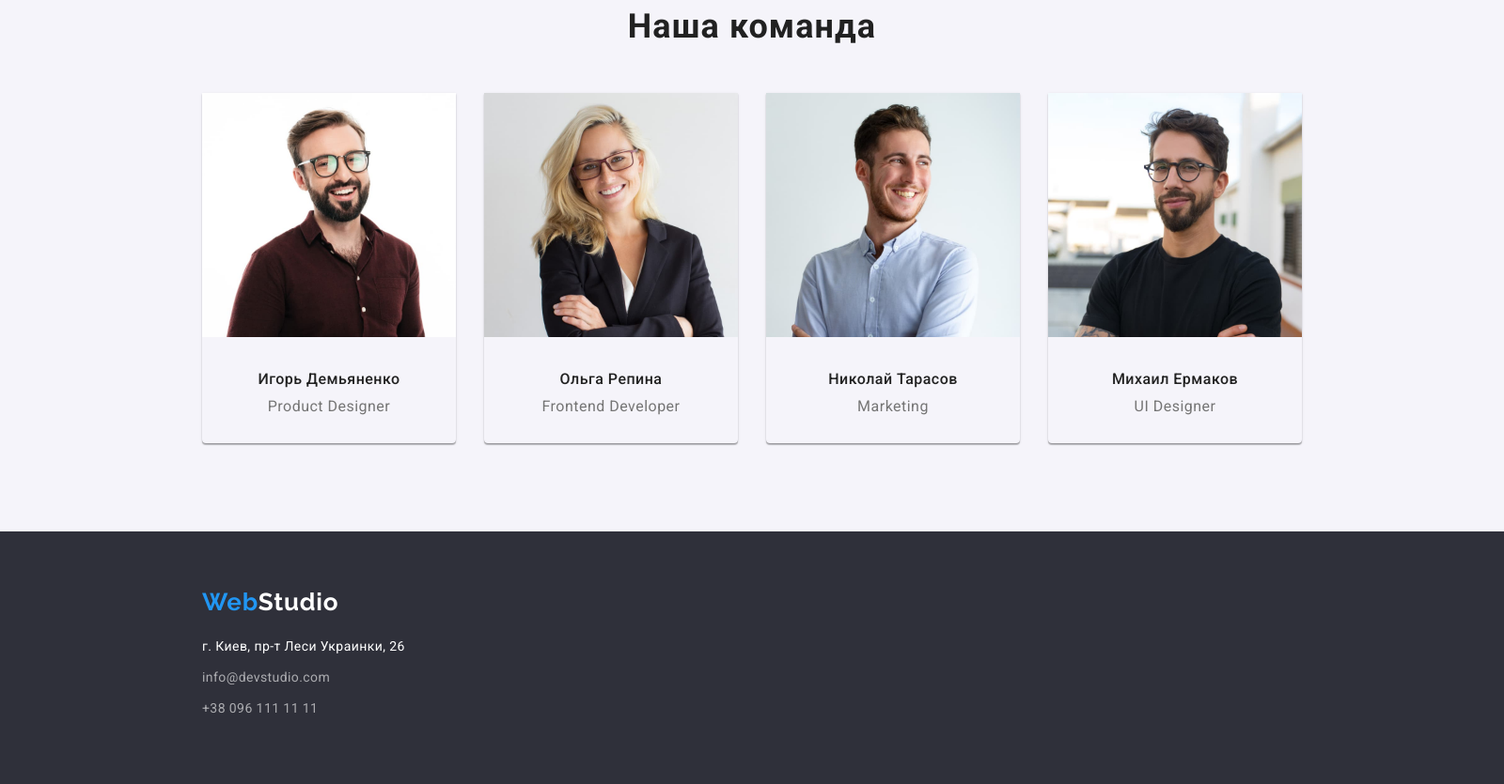
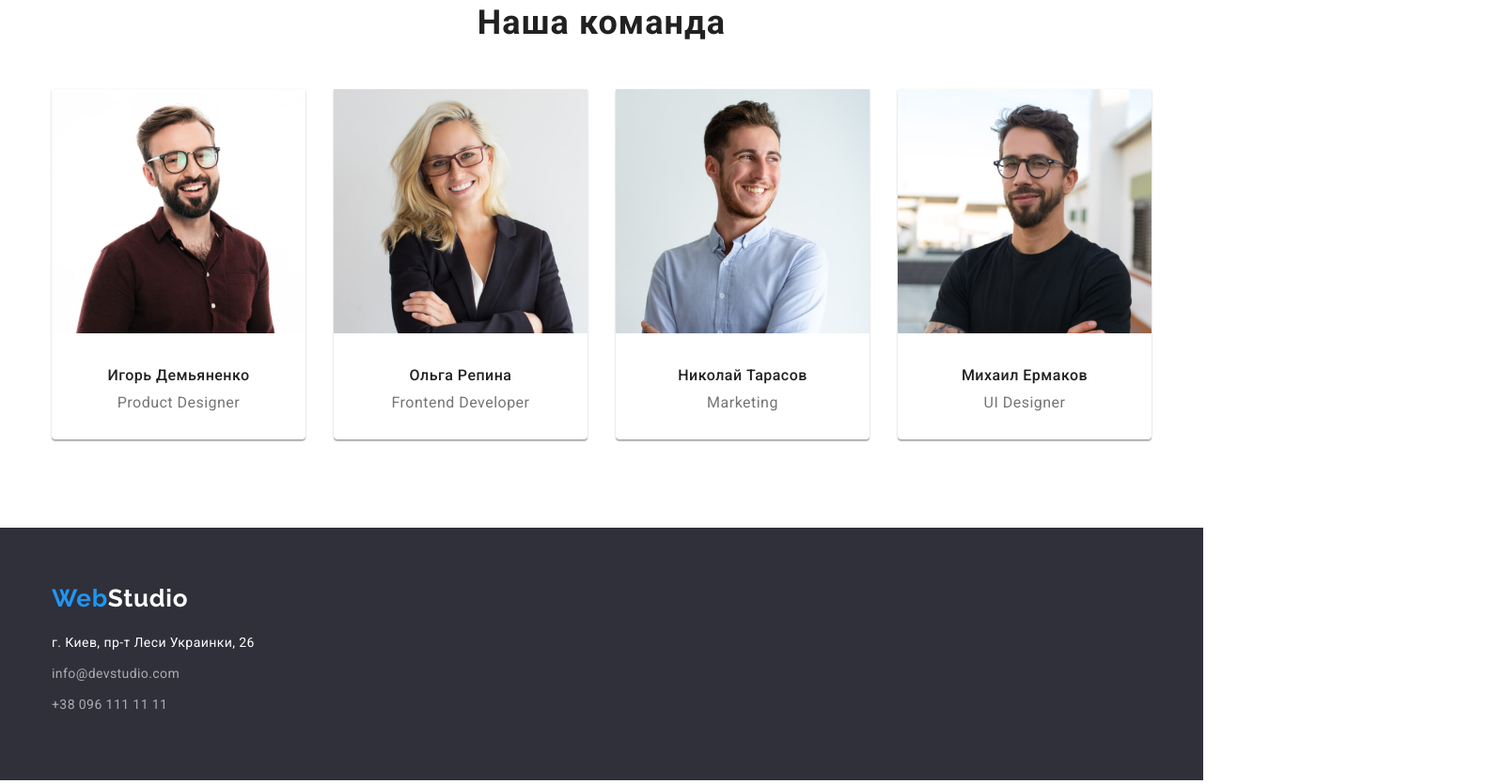
Before and after one commit to andriydzyunyak/goit-markup-hw-03, a plain HTML site: page index.html in a window 1280 px wide. Shown: the part 1543-2378 px from the top of the page at 94% size, 1600 px wide, since content can reach past the window. Drawn offline with nearby package versions, Linux system fonts and the light colour scheme.

Commit message:
Adding some corections

```diff
--- a/css/style.css
+++ b/css/style.css
@@ -10,7 +10,6 @@
 body {
   font-family: 'Roboto', sans-serif;
   color: #ffffff;
-  width: 1600px;
 }
 
 p,
@@ -32,7 +31,6 @@ ul {
 
 .container {
   width: 1200px;
-  max-width: 1600px;
   padding: 0 15px 0 15px;
   margin: 0 auto;
 }
@@ -51,7 +49,6 @@ ul {
 }
 
 .header {
-  width: 1600px;
   margin: 0 auto;
   border-bottom: 1px solid #ececec;
 }
@@ -154,7 +151,6 @@ ul {
 
 .hero {
   background-color: #2f303a;
-  width: 1600px;
   margin: 0 auto;
   padding-top: 200px;
   padding-bottom: 200px;
@@ -184,6 +180,7 @@ ul {
   background-color: var(--hover-color);
   box-shadow: 0px 4px 4px rgba(0, 0, 0, 0.15);
   border-radius: 4px;
+  border: none;
   cursor: pointer;
   margin: 0 auto;
   padding: 10px 32px;
@@ -254,8 +251,7 @@ ul {
 /* ----------OUR TEAM---------- */
 
 .our-team {
-  background-color: #f5f4fa;
-  width: 1600px;
+  background-color: #ffffff;
 }
 
 .our-team-title {
@@ -308,7 +304,6 @@ ul {
 
 .footer {
   background-color: #2f303a;
-  width: 1600px;
   padding-bottom: 60px;
 }
 
```
